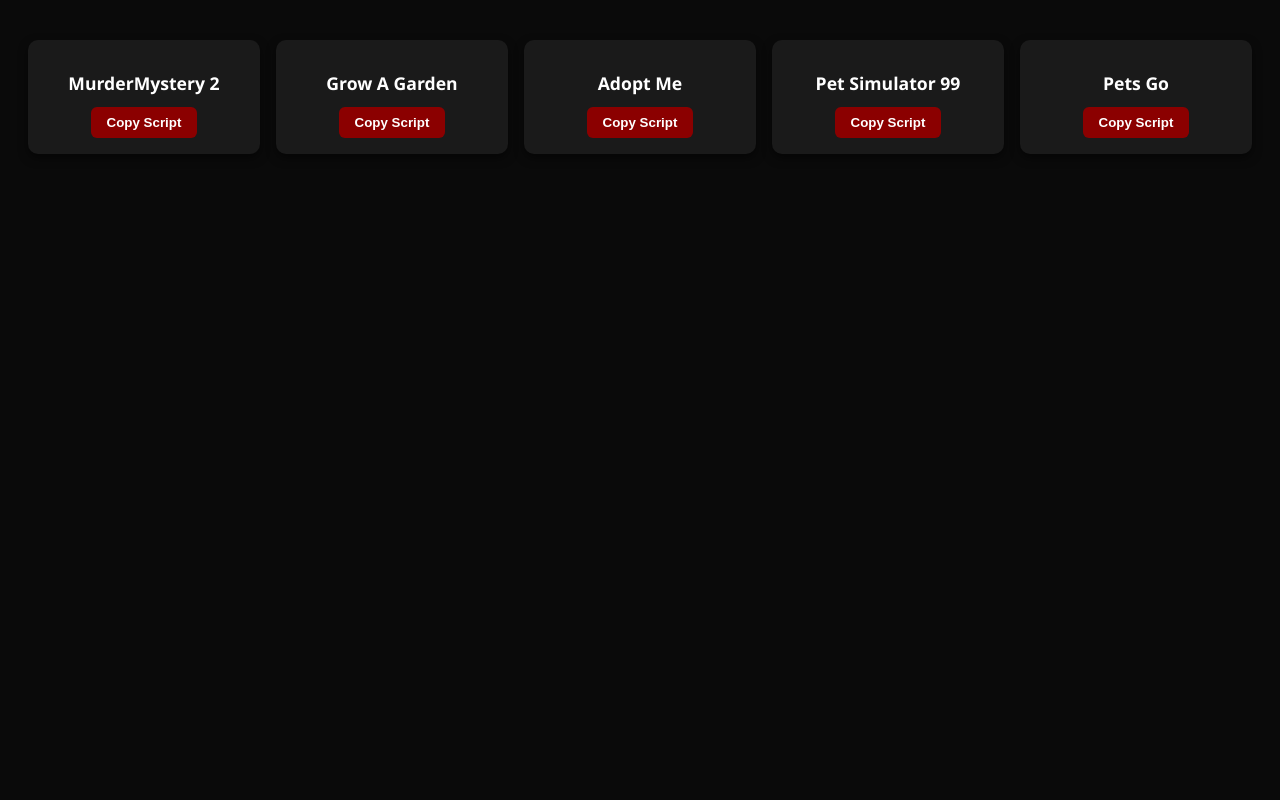
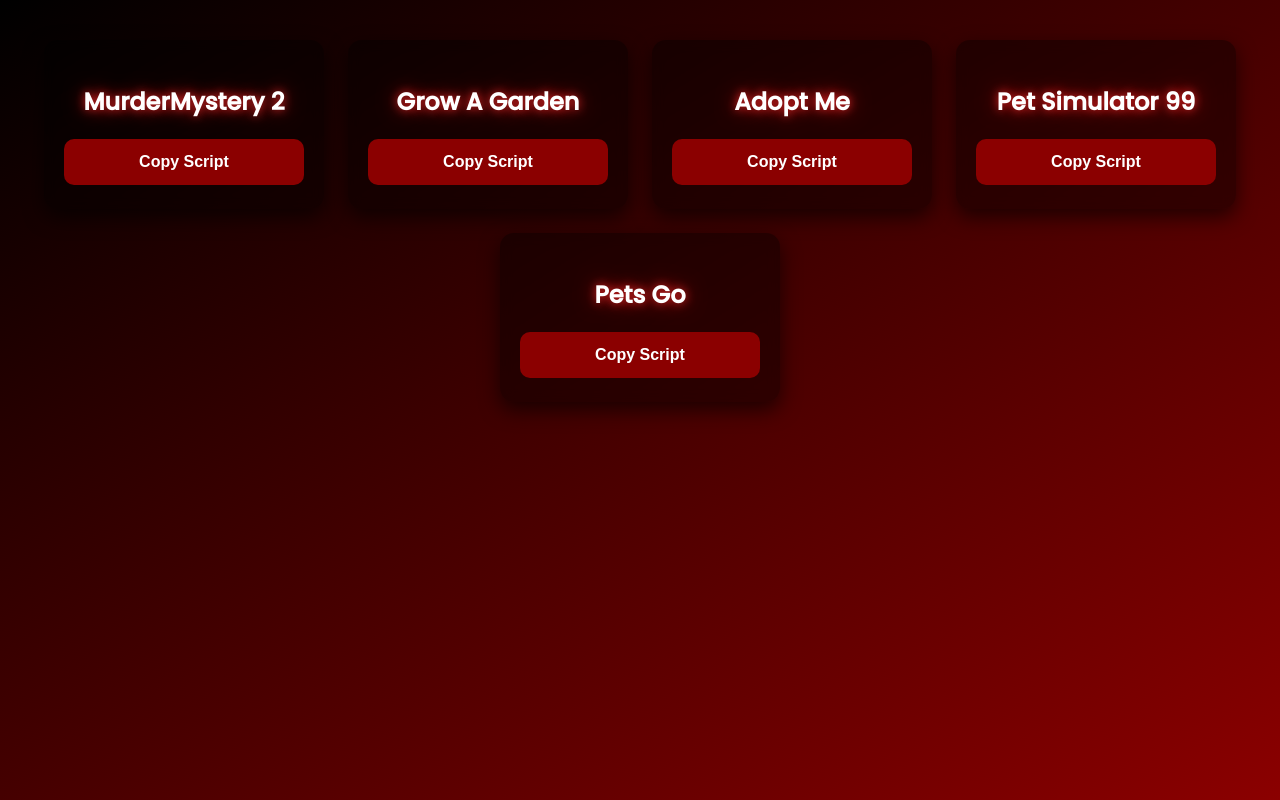
Before and after one commit to 911shift/911shift.github.io, a plain HTML site: page index.html in a window 1280 px wide. Drawn offline with Linux system fonts and the light colour scheme.

Commit message:
Update index.html

```diff
--- a/index.html
+++ b/index.html
@@ -3,14 +3,17 @@
 <head>
   <meta charset="UTF-8" />
   <meta name="viewport" content="width=device-width, initial-scale=1.0"/>
-  <title>Script Copy Cards</title>
+  <title>Stylish Script Cards</title>
+  <!-- Google Font -->
+  <link href="https://fonts.googleapis.com/css2?family=Poppins:wght@500&display=swap" rel="stylesheet">
   <style>
     body {
       margin: 0;
       padding: 0;
-      background-color: #0a0a0a; /* 深黑背景 */
-      font-family: 'Segoe UI', sans-serif;
+      font-family: 'Poppins', sans-serif;
+      background: linear-gradient(to bottom right, #000000, #8B0000);
       color: #fff;
+      min-height: 100vh;
     }
 
     .container {
@@ -18,42 +21,49 @@
       flex-wrap: wrap;
       justify-content: center;
       padding: 40px 20px;
-      gap: 16px;
+      gap: 24px;
     }
 
     .card {
-      background-color: #1a1a1a;
-      color: #fff;
-      border-radius: 10px;
-      box-shadow: 0 4px 10px rgba(0,0,0,0.5);
-      width: 200px;
-      padding: 16px;
+      background-color: rgba(0, 0, 0, 0.4); /* 半透明黑 */
+      border-radius: 14px;
+      box-shadow: 0 8px 20px rgba(0,0,0,0.6);
+      width: 240px;
+      padding: 24px 20px;
       text-align: center;
-      transition: transform 0.2s ease;
+      backdrop-filter: blur(6px); /* 玻璃模糊 */
+      -webkit-backdrop-filter: blur(6px);
+      transition: transform 0.3s ease;
     }
 
     .card:hover {
-      transform: scale(1.03);
+      transform: scale(1.05);
     }
 
     .card h2 {
-      font-size: 1.1em;
-      margin-bottom: 12px;
+      font-size: 1.5em;
+      margin-bottom: 20px;
+      color: #fff;
+      text-shadow: 0 0 10px rgba(255, 50, 50, 0.8),
+                   0 0 20px rgba(255, 0, 0, 0.6);
     }
 
     .card button {
       background-color: #8B0000;
       color: #fff;
       border: none;
-      padding: 8px 16px;
-      border-radius: 6px;
+      padding: 14px 30px;
+      border-radius: 10px;
       font-weight: bold;
+      font-size: 1em;
       cursor: pointer;
-      transition: background 0.2s ease;
+      transition: background 0.2s ease, transform 0.2s ease;
+      width: 100%;
     }
 
     .card button:hover {
-      background-color: #b30000;
+      background-color: #ff0000;
+      transform: scale(1.03);
     }
 
     @media (max-width: 600px) {
```
